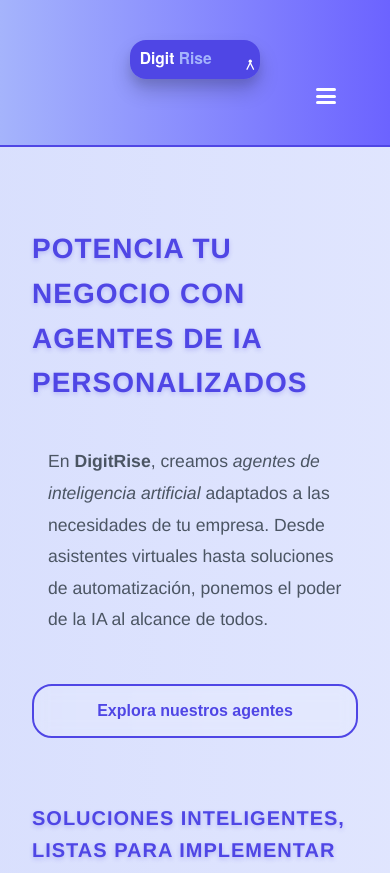
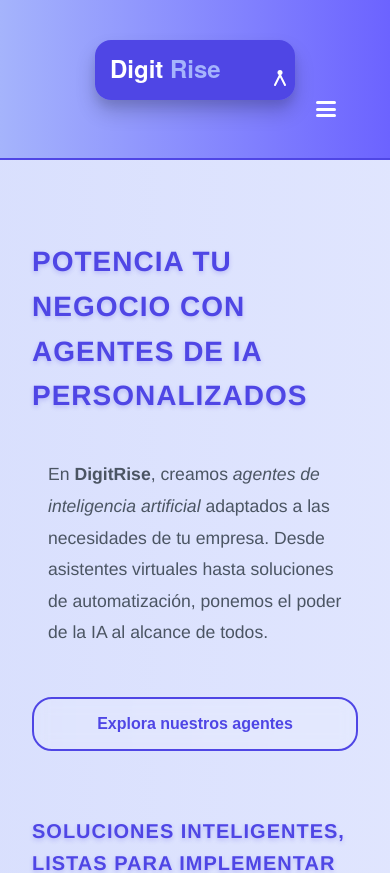
Before and after one commit to gallardo4/DigitRise, a Vue app in the folder digitrise/: page / in a window 390 px wide. Shown: the top 873 px of the page. Built offline with nearby package versions, Linux system fonts and the light colour scheme.

Commit message:
change in logo header when zooming

```diff
--- a/digitrise/src/style.css
+++ b/digitrise/src/style.css
@@ -270,8 +270,7 @@ main {
   }
 
   .logoHeader {
-    max-width: 130px;
-    margin-bottom: 0.5rem;
+    max-width: 250px;
   }
   .hamburger {
     display: flex;
```
